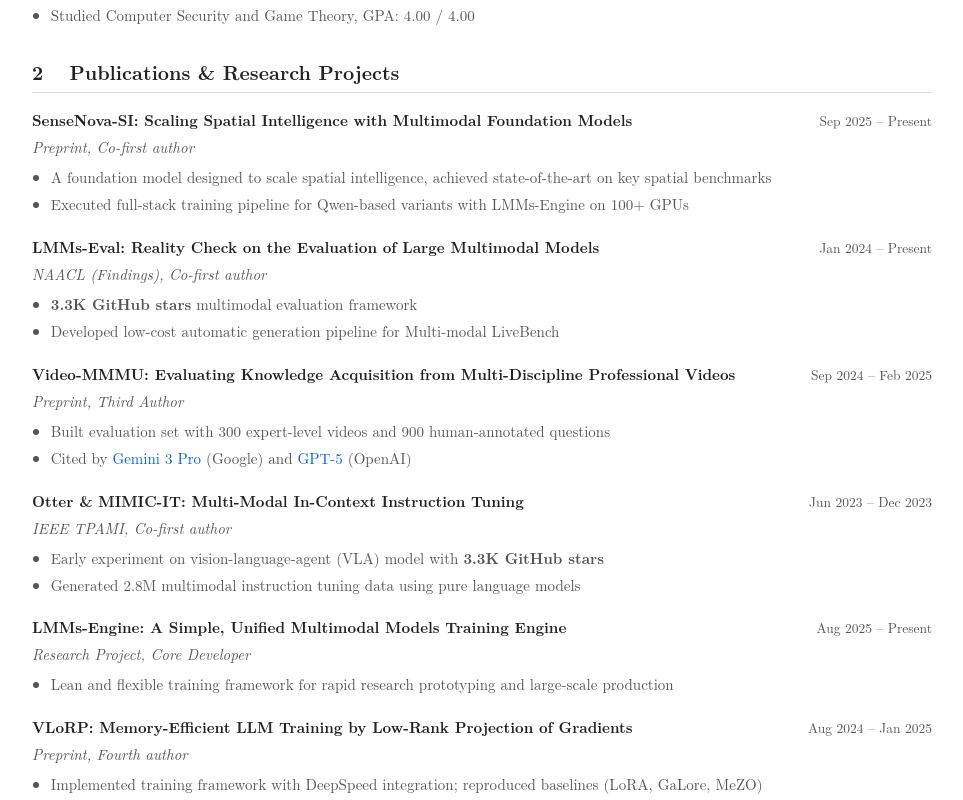
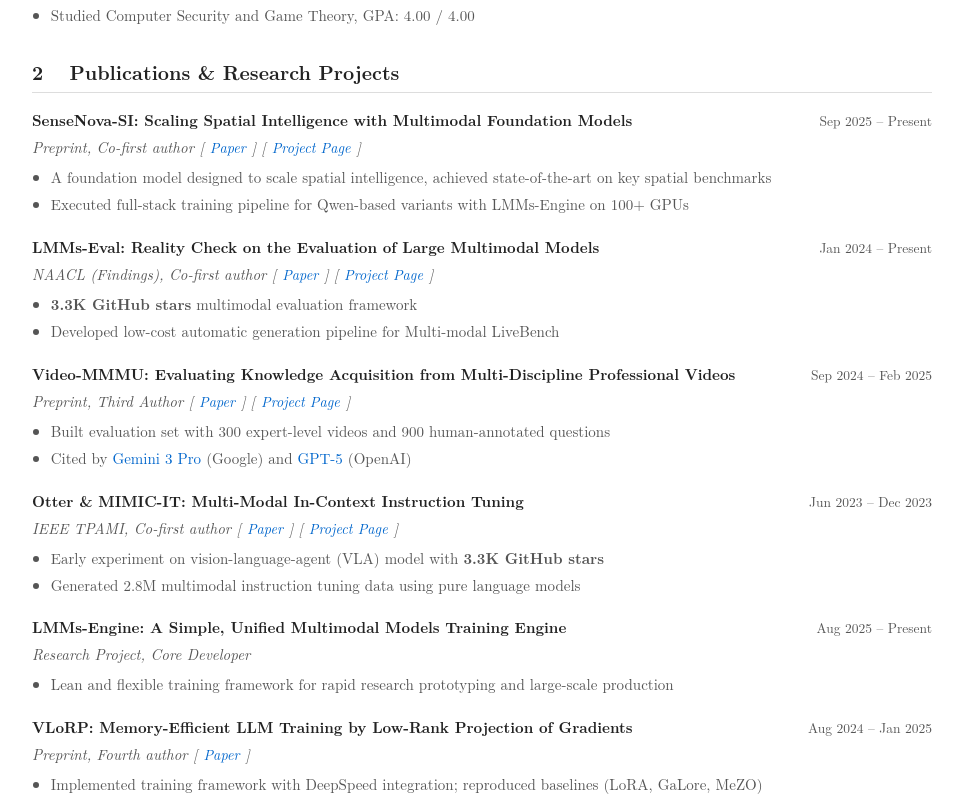
Before and after one commit to pufanyi/personal-page, a React (Vite) app: page / in a window 1280 px wide. Shown: the part 1060-1860 px from the top of the page, without its empty margins (158-1121 px from the left). Built offline with nearby package versions, Linux system fonts and the light colour scheme; a web font is replaced by a local one.

Commit message:
feat: Enhance personal page with social sharing metadata, publication links, and improved styling.

```diff
--- a/src/components/Header.tsx
+++ b/src/components/Header.tsx
@@ -7,7 +7,13 @@ function Header() {
         <hr className="title-rule-bottom" />
       </div>
 
-      <img src="/me.webp" alt="Fanyi Pu" className="author-photo" />
+      <img
+        src="/me.webp"
+        alt="Fanyi Pu"
+        className="author-photo"
+        width="100"
+        height="100"
+      />
       <div className="affiliation">
         College of Computing and Data Science<br />
         Nanyang Technological University, Singapore
--- a/src/components/Publications.tsx
+++ b/src/components/Publications.tsx
@@ -7,7 +7,15 @@ function Publications() {
       <Entry
         title="SenseNova-SI: Scaling Spatial Intelligence with Multimodal Foundation Models"
         date="Sep 2025 – Present"
-        detail="Preprint, Co-first author"
+        detail={
+          <>
+            Preprint, Co-first author{' '}
+            <span className="links">
+              [<a href="#" target="_blank" rel="noopener noreferrer">Paper</a>]
+              [<a href="#" target="_blank" rel="noopener noreferrer">Project Page</a>]
+            </span>
+          </>
+        }
         items={[
           'A foundation model designed to scale spatial intelligence, achieved state-of-the-art on key spatial benchmarks',
           'Executed full-stack training pipeline for Qwen-based variants with LMMs-Engine on 100+ GPUs',
@@ -16,27 +24,74 @@ function Publications() {
       <Entry
         title="LMMs-Eval: Reality Check on the Evaluation of Large Multimodal Models"
         date="Jan 2024 – Present"
-        detail="NAACL (Findings), Co-first author"
+        detail={
+          <>
+            NAACL (Findings), Co-first author{' '}
+            <span className="links">
+              [<a href="https://arxiv.org/abs/2407.12772" target="_blank" rel="noopener noreferrer">Paper</a>]
+              [<a href="https://lmms-lab.github.io/lmms-eval-blog/lmms-eval-0.1/" target="_blank" rel="noopener noreferrer">Project Page</a>]
+            </span>
+          </>
+        }
         items={[
-          <><strong>3.3K GitHub stars</strong> multimodal evaluation framework</>,
+          <>
+            <strong>3.3K GitHub stars</strong> multimodal evaluation framework
+          </>,
           'Developed low-cost automatic generation pipeline for Multi-modal LiveBench',
         ]}
       />
       <Entry
         title="Video-MMMU: Evaluating Knowledge Acquisition from Multi-Discipline Professional Videos"
         date="Sep 2024 – Feb 2025"
-        detail="Preprint, Third Author"
+        detail={
+          <>
+            Preprint, Third Author{' '}
+            <span className="links">
+              [<a href="https://arxiv.org/abs/2410.13764" target="_blank" rel="noopener noreferrer">Paper</a>]
+              [<a href="https://video-mmmu.github.io/" target="_blank" rel="noopener noreferrer">Project Page</a>]
+            </span>
+          </>
+        }
         items={[
           'Built evaluation set with 300 expert-level videos and 900 human-annotated questions',
-          <>Cited by <a href="https://deepmind.google/models/gemini/pro/" target="_blank" rel="noopener noreferrer">Gemini 3 Pro</a> (Google) and <a href="https://openai.com/index/introducing-gpt-5/" target="_blank" rel="noopener noreferrer">GPT-5</a> (OpenAI)</>,
+          <>
+            Cited by{' '}
+            <a
+              href="https://deepmind.google/models/gemini/pro/"
+              target="_blank"
+              rel="noopener noreferrer"
+            >
+              Gemini 3 Pro
+            </a>{' '}
+            (Google) and{' '}
+            <a
+              href="https://openai.com/index/introducing-gpt-5/"
+              target="_blank"
+              rel="noopener noreferrer"
+            >
+              GPT-5
+            </a>{' '}
+            (OpenAI)
+          </>,
         ]}
       />
       <Entry
         title="Otter & MIMIC-IT: Multi-Modal In-Context Instruction Tuning"
         date="Jun 2023 – Dec 2023"
-        detail="IEEE TPAMI, Co-first author"
+        detail={
+          <>
+            IEEE TPAMI, Co-first author{' '}
+            <span className="links">
+              [<a href="https://arxiv.org/abs/2306.05425" target="_blank" rel="noopener noreferrer">Paper</a>]
+              [<a href="https://github.com/Luodian/Otter" target="_blank" rel="noopener noreferrer">Project Page</a>]
+            </span>
+          </>
+        }
         items={[
-          <>Early experiment on vision-language-agent (VLA) model with <strong>3.3K GitHub stars</strong></>,
+          <>
+            Early experiment on vision-language-agent (VLA) model with{' '}
+            <strong>3.3K GitHub stars</strong>
+          </>,
           'Generated 2.8M multimodal instruction tuning data using pure language models',
         ]}
       />
@@ -51,7 +106,14 @@ function Publications() {
       <Entry
         title="VLoRP: Memory-Efficient LLM Training by Low-Rank Projection of Gradients"
         date="Aug 2024 – Jan 2025"
-        detail="Preprint, Fourth author"
+        detail={
+          <>
+            Preprint, Fourth author{' '}
+            <span className="links">
+              [<a href="#" target="_blank" rel="noopener noreferrer">Paper</a>]
+            </span>
+          </>
+        }
         items={[
           'Implemented training framework with DeepSpeed integration; reproduced baselines (LoRA, GaLore, MeZO)',
         ]}
--- a/src/index.css
+++ b/src/index.css
@@ -44,3 +44,24 @@ a:hover {
 ::selection {
   background: #b4d5fe;
 }
+
+html {
+  scroll-behavior: smooth;
+}
+
+a {
+  color: var(--link-color);
+  text-decoration: none;
+  transition: color 0.2s ease-in-out, text-decoration-color 0.2s ease-in-out;
+}
+
+a:hover {
+  text-decoration: underline;
+}
+
+@media print {
+  body {
+    background: white;
+    color: black;
+  }
+}
```
Also changed, not shown: index.html (+25 -2 lines).
